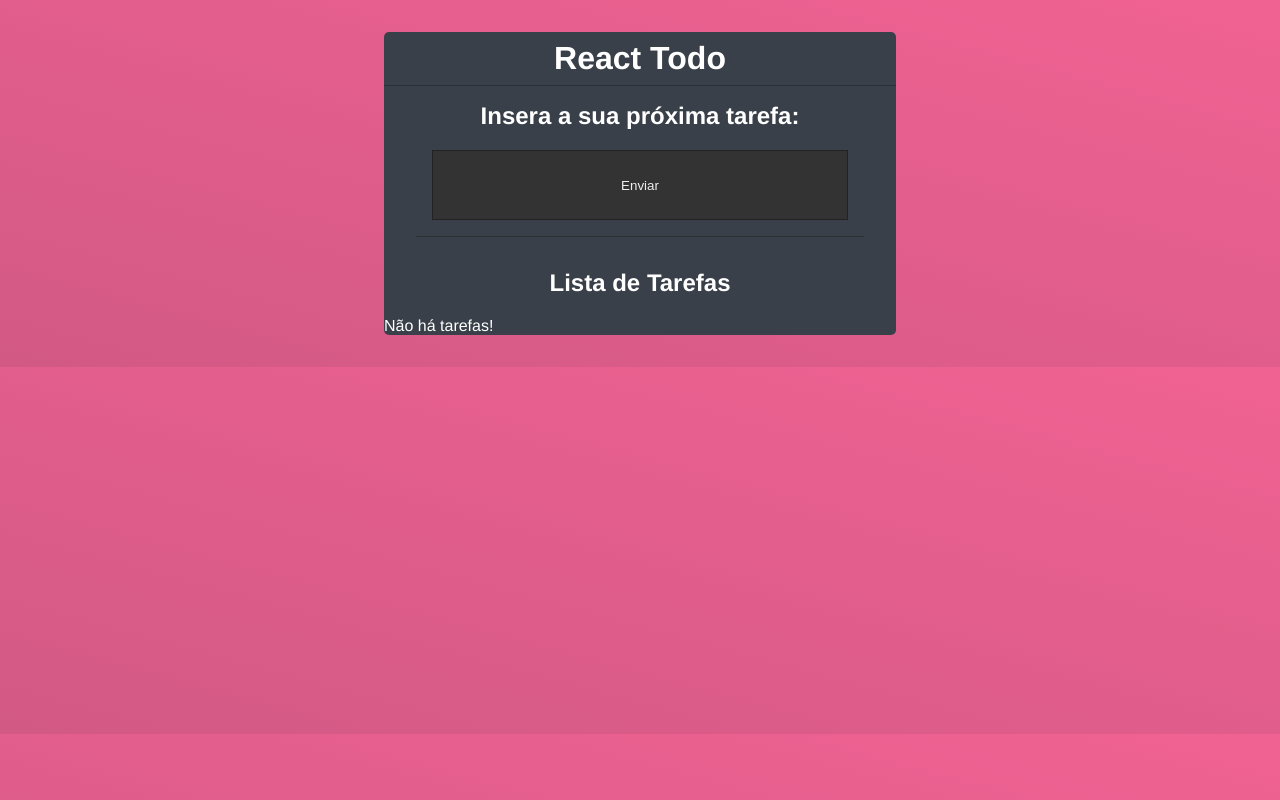
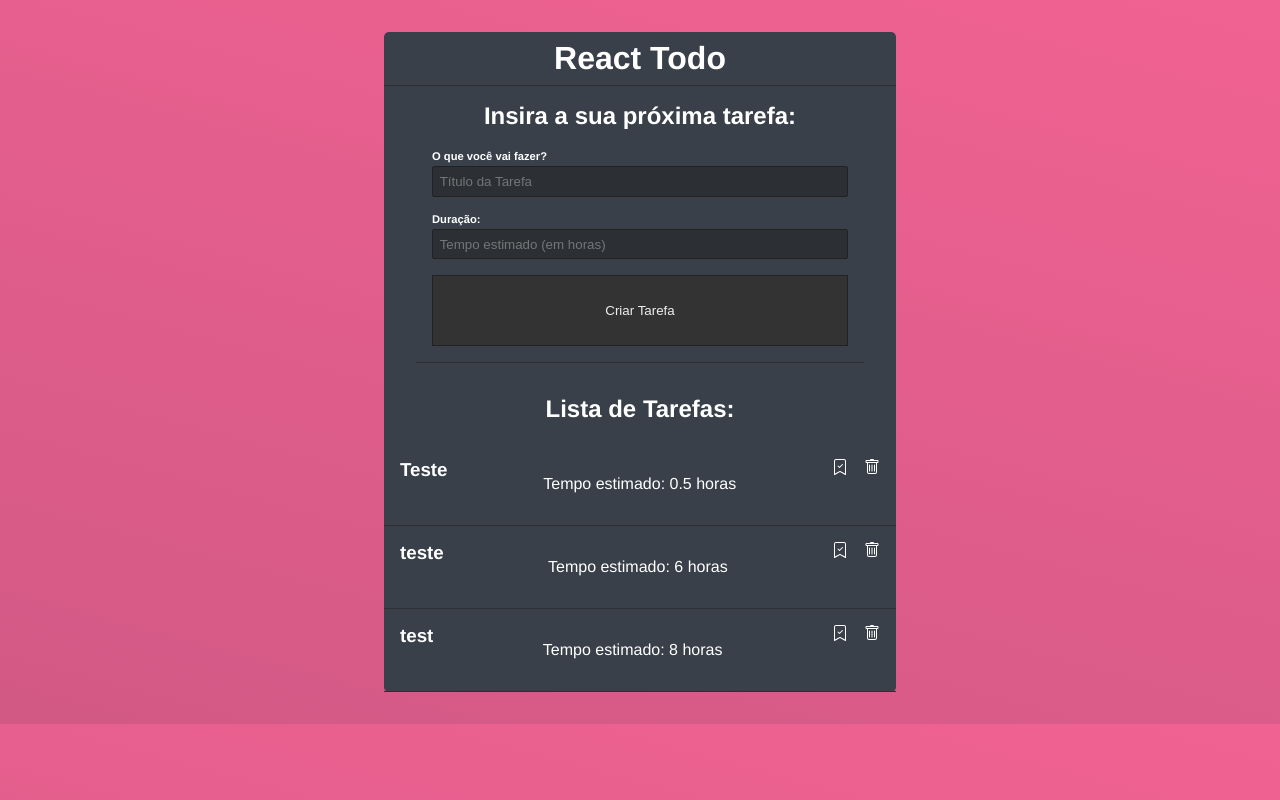
Before and after one commit to Joyce8900/Todo-React, a React (Create React App) app in the folder todo/: page / in a window 1280 px wide. Built offline with nearby package versions, Linux system fonts and the light colour scheme; data requests are answered from the project's data file.

Commit message:
adding function

```diff
--- a/todo/src/App.js
+++ b/todo/src/App.js
@@ -1,37 +1,113 @@
 import './App.css';
-import { useState,useEffect } from 'react';
-import {BsTrash, BsBookmarkCheck, BsBookmarkCheckFill} from 'react-icons'
+import { useState, useEffect } from 'react';
+import { BsBookmarkCheck, BsBookmarkCheckFill, BsTrash } from 'react-icons/bs';
 
-const API= 'http://localhost:5000'
+
+const API = 'http://localhost:5000';
 
 function App() {
-  const [title,setTitle] = useState('')
-  const [time, setTime]= useState('')
-  const [todos, setTodos] = useState([])
-  const [loading, Setloading] = useState(false);
-  const handleSubmit = (e)=>{
-    e.preventDefault()
-    console.log('Enviou')
+  const [title, setTitle] = useState('');
+  const [time, setTime] = useState('');
+  const [todos, setTodos] = useState([]);
+  const [loading, setLoading] = useState(false);
+
+  const handleSubmit = async (e) => {
+    e.preventDefault();
+    const todo = {
+      id: Math.random(),
+      title,
+      time,
+      done: false,
+    };
+    await fetch(API + '/todos', {
+      method: 'POST',
+      body: JSON.stringify(todo),
+      headers: {
+        'Content-Type': 'application/json',
+      },
+    });
+    setTodos((prevState)=>[...prevState, todo]);
+    setTitle('');
+    setTime('');
+  };
+
+
+
+  useEffect(() => {
+    const loadData = async () => {
+      setLoading(true);
+      try {
+        const res = await fetch(API + '/todos');
+        const data = await res.json();
+        setTodos(data);
+      } catch (err) {
+        console.log(err);
       }
+      setLoading(false);
+    };
+    loadData();
+  }, []);
 
+  const handleDelete = async (id) => {
+  await fetch(API + '/todos/' + id, {
+    method: 'DELETE',
+  });
+  setTodos((prevState) => prevState.filter((todo) => todo.id !== id));
+};
+
+  if(loading){
+    return <p>Carregando..</p>
+  }
   return (
     <div className="App">
       <div className='todo-header'>
         <h1>React Todo</h1>
-
       </div>
       <div className='form-todo'>
-       <h2>Insera a sua próxima tarefa:</h2>
+        <h2>Insira a sua próxima tarefa:</h2>
         <form onSubmit={handleSubmit}>
-        <input type='submit' value={'Enviar'}></input>
+          <div className='form-control'>
+            <label htmlFor='title'>O que você vai fazer?</label>
+            <input
+              type='text'
+              name='title'
+              placeholder='Título da Tarefa'
+              onChange={(e) => setTitle(e.target.value)}
+              value={title || ''}
+              required
+            />
+          </div>
+          <div className='form-control'>
+            <label htmlFor='time'>Duração:</label>
+            <input
+              type='text'
+              name='time'
+              placeholder='Tempo estimado (em horas)'
+              onChange={(e) => setTime(e.target.value)}
+              value={time || ''}
+              required
+            />
+          </div>
+          <input type='submit' value='Criar Tarefa' />
         </form>
-
       </div>
       <div className='list-todo'>
-        <p>
-          <h2>Lista de Tarefas</h2>
+        <h2>Lista de Tarefas:</h2>
         {todos.length === 0 && <p>Não há tarefas!</p>}
-        </p>
+        {todos.map((todo)=> (
+          <div className='todo' key={todo.id}>
+            <h3 className={todo.done ? 'todo-done': '' }>{todo.title}</h3>
+            <p>Tempo estimado: {todo.time} horas</p>
+            <div>
+              <span className={!todo.done ? 'todo-icon' : 'todo-icon-done'}>
+                {!todo.done ? <BsBookmarkCheck/> : <BsBookmarkCheckFill/> }
+              </span>
+
+              <BsTrash onClick={() => handleDelete(todo.id)} />
+            </div>
+          </div>
+
+        ))}
       </div>
     </div>
   );
```
Lines whose indentation alone changed are shown as unchanged.
